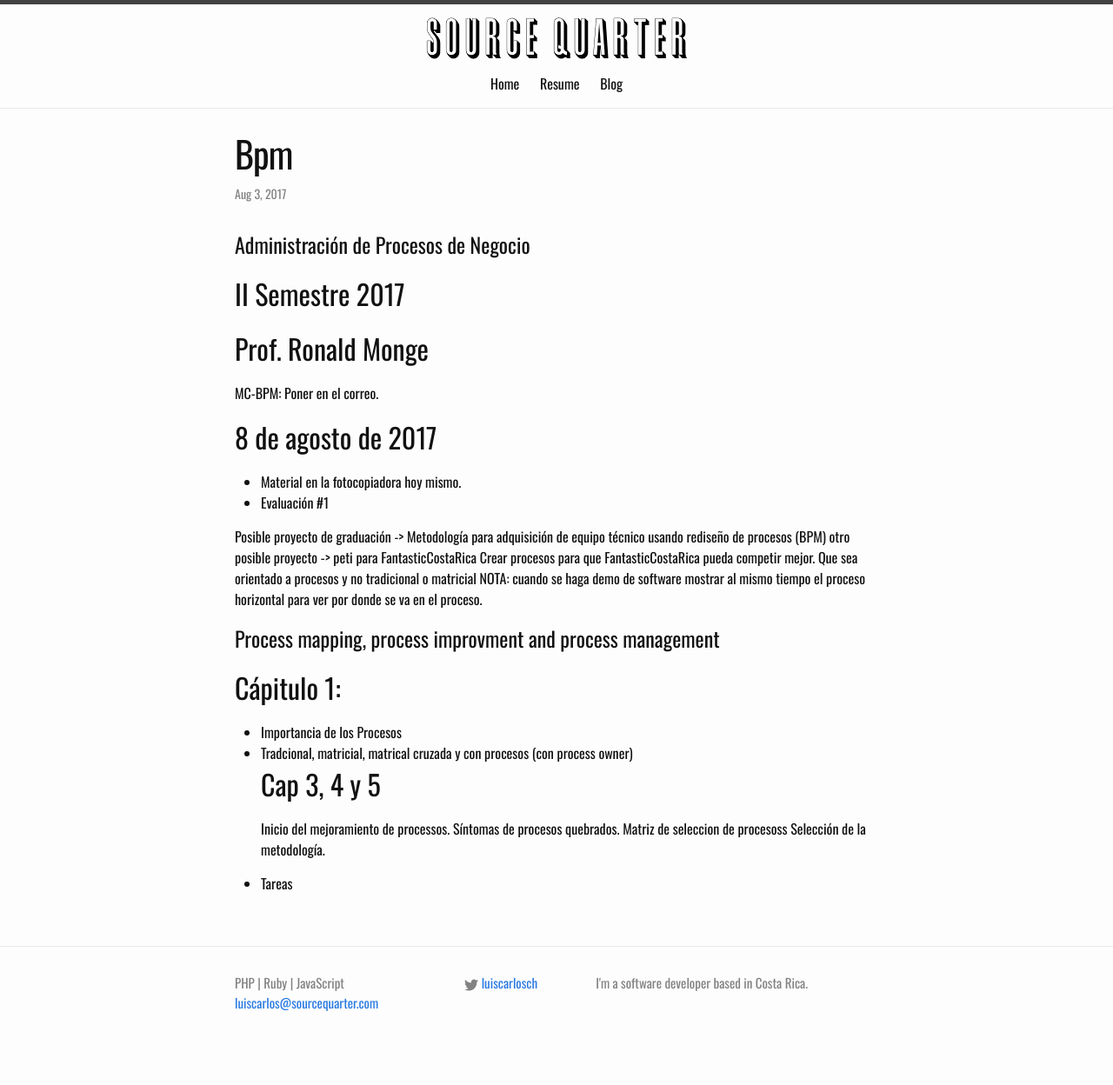
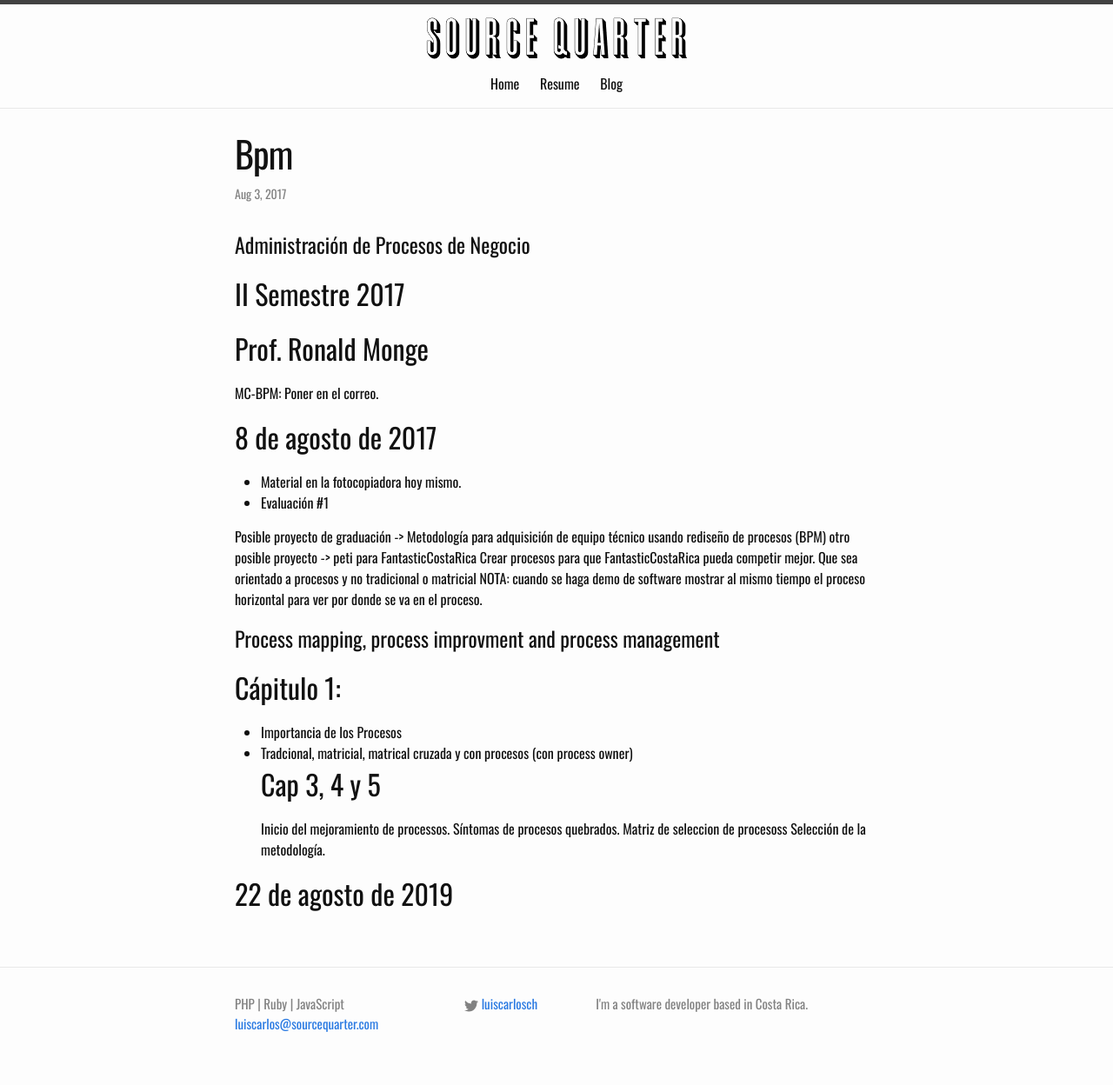
Before and after one commit to lucachaco/sourcequarter-lander, a Jekyll site: the page built from _posts/2017-08-03-bpm.md, in a window 1280 px wide. Shown: the whole page at 87% size. Built offline with Jekyll 4.4.1, drawn with Linux system fonts in a browser that asks for light colours; our own code applies the rules of GitHub Pages for plain Markdown files; before the commit the page ends 1224 px from its top, so only the background shows below that.

Commit message:
Update 2017-08-03-bpm.md

```diff
--- a/_posts/2017-08-03-bpm.md
+++ b/_posts/2017-08-03-bpm.md
@@ -24,4 +24,4 @@ Síntomas de procesos quebrados.
 Matriz de seleccion de procesoss
 Selección de la metodología.
 
-- Tareas
+## 22 de agosto de 2019
```
